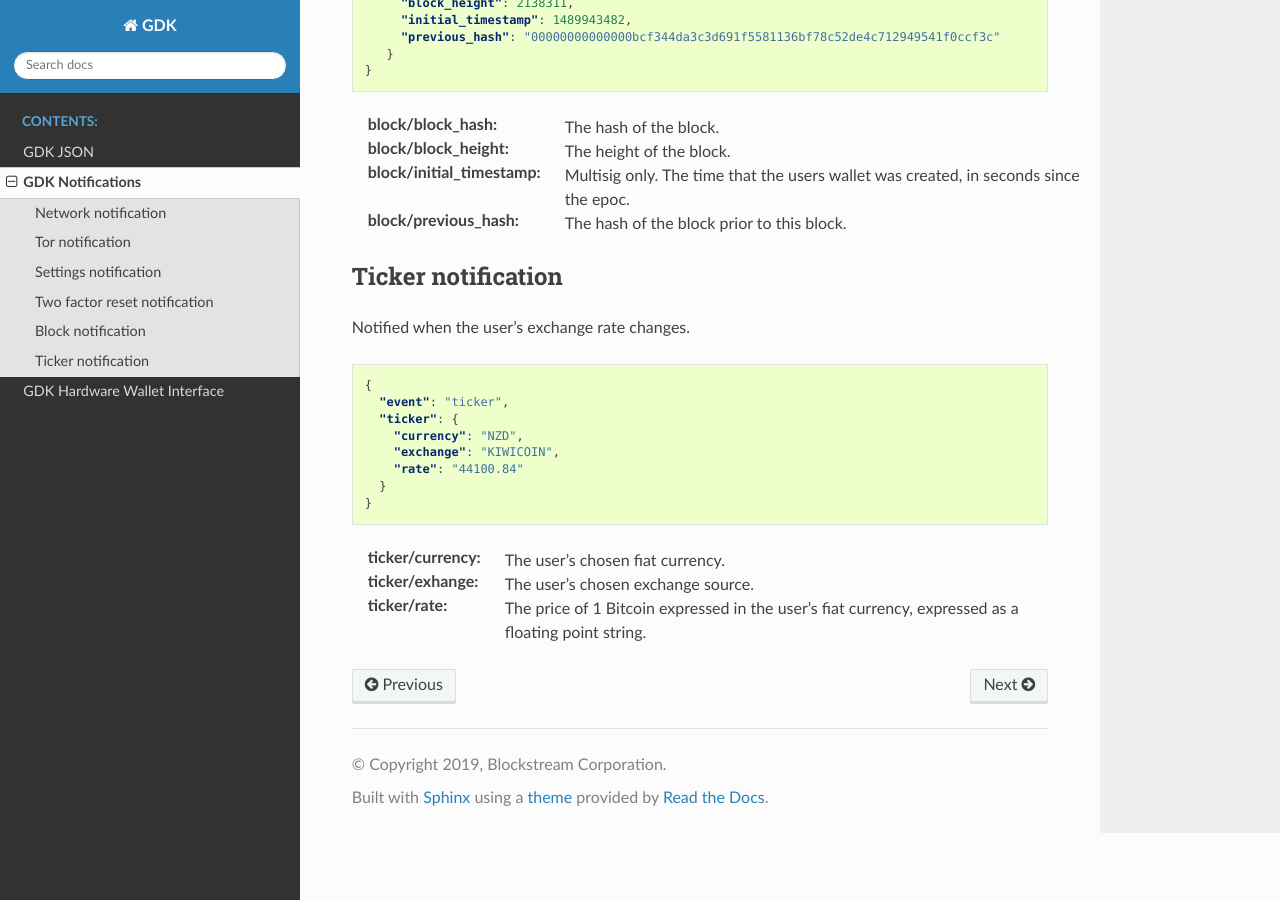
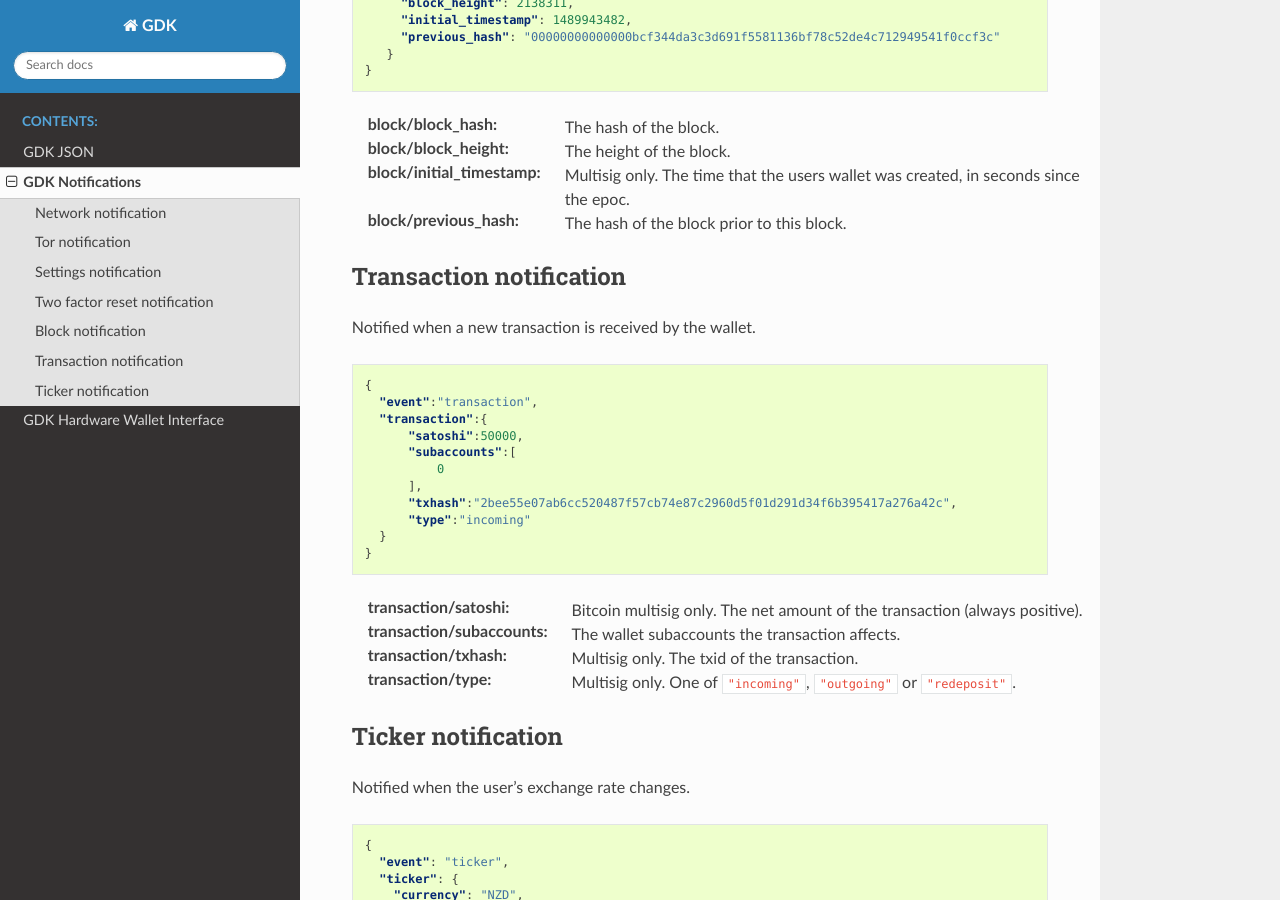
Before and after one commit to Blockstream/gdk, a Sphinx documentation site: the page built from docs/source/gdk-ntf.rst, in a window 1280 px wide and 900 px high, scrolled down 1903 px. Built offline with Sphinx 7.4.7 and the Read the Docs theme 2.0.0, drawn with Linux system fonts in a browser that asks for light colours; pages that are not in the unit, such as notebooks, are missing from menus; some of the changed text lies outside the part shown.

Commit message:
docs: add missing tx notification docs

```diff
--- a/docs/source/gdk-ntf.rst
+++ b/docs/source/gdk-ntf.rst
@@ -122,6 +121,33 @@ Notified when a new block is mined by the network.
 :block/previous_hash: The hash of the block prior to this block.
 
 
+.. _ntf-transaction:
+
+Transaction notification
+------------------------
+
+Notified when a new transaction is received by the wallet.
+
+.. code-block:: json
+
+  {
+    "event":"transaction",
+    "transaction":{
+        "satoshi":50000,
+        "subaccounts":[
+            0
+        ],
+        "txhash":"2bee55e07ab6cc520487f57cb74e87c2960d5f01d291d34f6b395417a276a42c",
+        "type":"incoming"
+    }
+  }
+
+:transaction/satoshi: Bitcoin multisig only. The net amount of the transaction (always positive).
+:transaction/subaccounts: The wallet subaccounts the transaction affects.
+:transaction/txhash: Multisig only. The txid of the transaction.
+:transaction/type: Multisig only. One of ``"incoming"``, ``"outgoing"`` or ``"redeposit"``.
+
+
 .. _ntf-ticker:
 
 Ticker notification
```
Also changed, not shown: other parts of docs/source/gdk-ntf.rst (+1 -2 lines).
